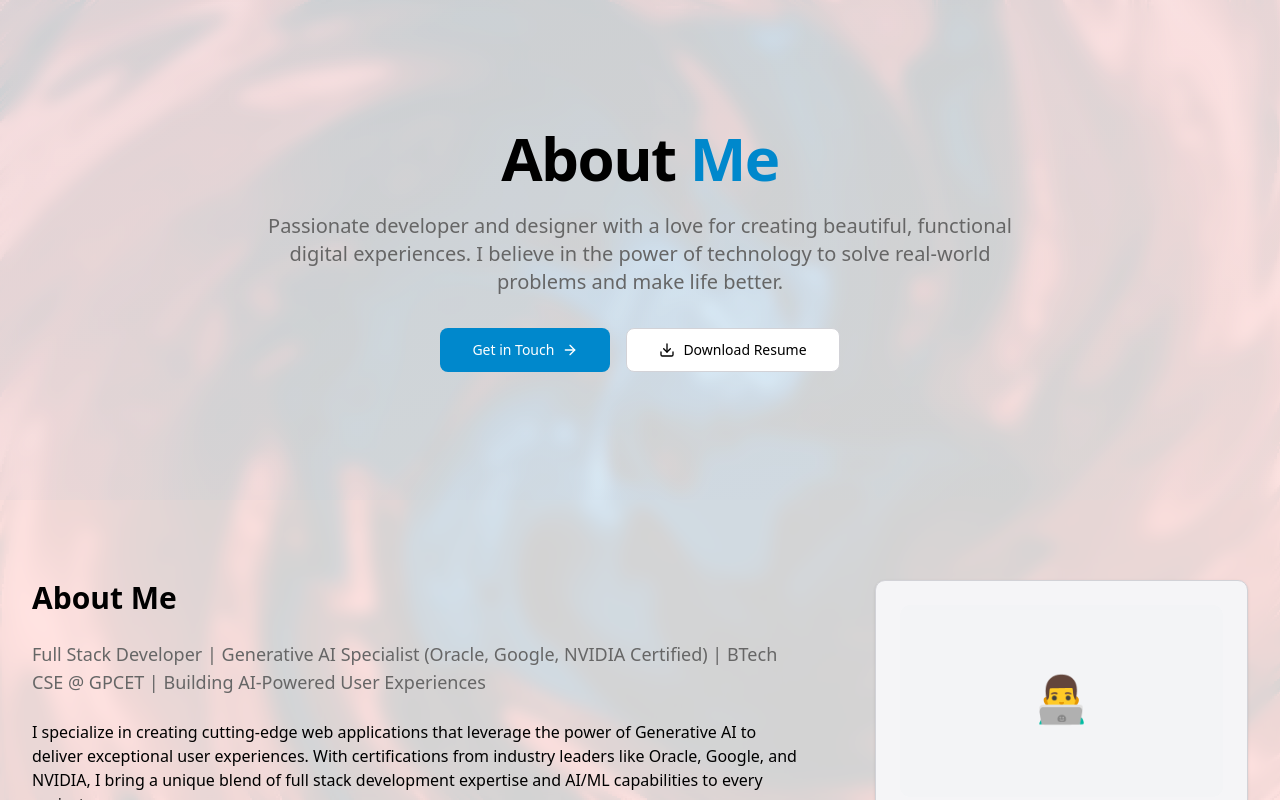
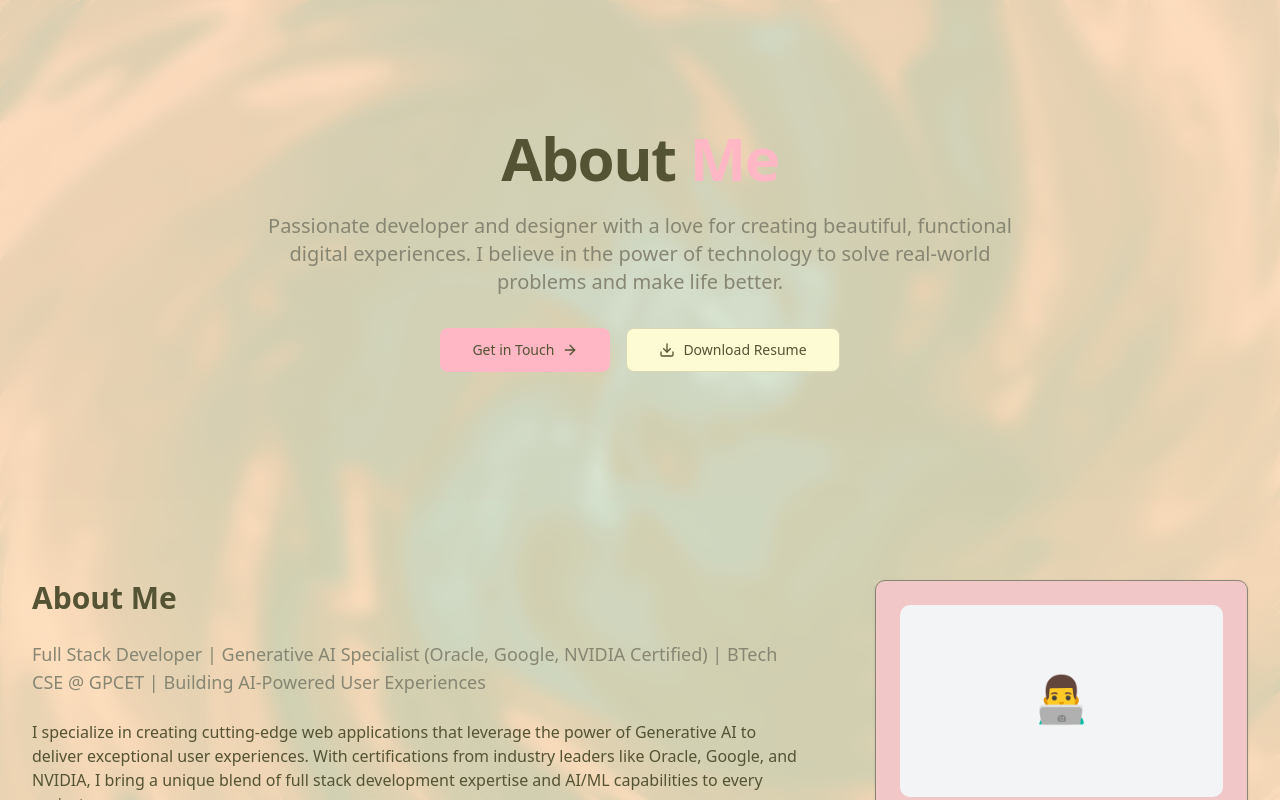
Before and after one commit to SaiDheeraj-19/Portfolio-, a Next.js app: page /about in a window 1280 px wide. Shown: the top 800 px of the page. Built offline with nearby package versions, Linux system fonts and the light colour scheme.

Commit message:
Apply Pastel/Retro theme: Cream, Beige, Pink

```diff
--- a/src/app/globals.css
+++ b/src/app/globals.css
@@ -49,119 +49,122 @@
 :root {
   --radius: 0.625rem;
 
-  /* Apple-Style Minimalist Light Theme */
+  /* Page Background -> #FDFBD4 */
+  --background: #FDFBD4;
 
-  /* Background: White/Off-White (#eeeeee used for sections, pure white for main) */
-  --background: #ffffff;
+  /* Primary Text (Headings) -> #545333 */
+  --foreground: #545333;
 
-  /* Foreground: Black (#000000) */
-  --foreground: #000000;
+  /* Card Background -> #F2C7C7 */
+  --card: #F2C7C7;
+  --card-foreground: #545333;
 
-  /* Card: Light Gray (#f5f5f7 - Apple's background gray, close to #eeeeee) */
-  --card: #f5f5f7;
-  --card-foreground: #000000;
+  /* Popover */
+  --popover: #F2C7C7;
+  --popover-foreground: #545333;
 
-  /* Popover: White with shadow */
-  --popover: #ffffff;
-  --popover-foreground: #000000;
+  /* Accent (Buttons/Links) -> #FFB7C5 */
+  --primary: #FFB7C5;
+  --primary-foreground: #545333;
 
-  /* Primary: Apple Blue (#0066cc - Standard link blue, close to #0088cc) */
-  /* Using user's specific #0088cc */
-  --primary: #0088cc;
-  --primary-foreground: #ffffff;
+  /* Section Background -> #D9D7B6 */
+  --secondary: #D9D7B6;
+  --secondary-foreground: #545333;
 
-  /* Secondary: Neutral Gray (#eeeeee) */
-  --secondary: #eeeeee;
-  --secondary-foreground: #000000;
+  /* Muted / Section Background */
+  --muted: #D9D7B6;
+  --muted-foreground: #878672;
+  /* Secondary Text */
 
-  /* Muted: #f5f5f7 */
-  --muted: #f5f5f7;
-  --muted-foreground: #666666;
-  /* Subtext */
+  /* Accent -> #FFB7C5 */
+  --accent: #FFB7C5;
+  --accent-foreground: #545333;
 
-  /* Accent: #0088cc (Blue for interactions) */
-  --accent: #f5f5f7;
-  /* Hover state usually */
-  --accent-foreground: #0088cc;
-
-  /* Destructive: #ff3b30 (Apple Red) */
-  --destructive: #ff3b30;
+  /* Success/Highlight -> #D5F3D8 (Using as destructive/success proxy or custom) */
+  /* Mapping destructive to a standard red for safety, highlighting accessible areas */
+  --destructive: #ef4444;
   --destructive-foreground: #ffffff;
 
-  /* Border: #d2d2d7 (Apple Border) or #979797 (User provided) */
-  --border: #d2d2d7;
-  --input: #d2d2d7;
-  --ring: #0088cc;
+  /* Border -> #878672 (Secondary Text) */
+  --border: #878672;
+  --input: #D9D7B6;
+  --ring: #FFB7C5;
 
-  /* Charts */
-  --chart-1: #0088cc;
-  /* Blue */
-  --chart-2: #666666;
-  /* Dark Gray */
-  --chart-3: #979797;
-  /* Gray */
-  --chart-4: #000000;
-  /* Black */
-  --chart-5: #eeeeee;
-  /* Light Gray */
+  /* Pure White (Utility) */
+  /* Used in specific classes if needed, or sidebar default */
+
+  /* Charts - Mapped to palette */
+  --chart-1: #FFB7C5;
+  /* Pink */
+  --chart-2: #D5F3D8;
+  /* Light Green */
+  --chart-3: #D9D7B6;
+  /* Beige */
+  --chart-4: #545333;
+  /* Olive */
+  --chart-5: #878672;
+  /* Grey Olive */
 
   /* Sidebar */
-  --sidebar: #f5f5f7;
-  --sidebar-foreground: #000000;
-  --sidebar-primary: #0088cc;
-  --sidebar-primary-foreground: #ffffff;
-  --sidebar-accent: #e5e5ea;
-  --sidebar-accent-foreground: #000000;
-  --sidebar-border: #d2d2d7;
-  --sidebar-ring: #0088cc;
+  --sidebar: #FDFBD4;
+  --sidebar-foreground: #545333;
+  --sidebar-primary: #FFB7C5;
+  --sidebar-primary-foreground: #545333;
+  --sidebar-accent: #D9D7B6;
+  --sidebar-accent-foreground: #545333;
+  --sidebar-border: #878672;
+  --sidebar-ring: #FFB7C5;
 }
 
 .dark {
-  /* Apple Dark Mode */
-  --background: #000000;
-  --foreground: #ffffff;
+  /* No specific dark mode requested, user provided specific palette.
+     Will map dark variables to similar tones but maybe inverted or just same
+     to maintain the user's specific aesthetic if they toggle.
+     Usually "retro" themes don't have a standard dark mode.
+     I'll map them to a darker version of these colors for safety. */
 
-  --card: #1c1c1e;
-  /* Apple Dark Gray Card */
-  --card-foreground: #ffffff;
+  --background: #1a1a10;
+  --foreground: #FDFBD4;
 
-  --popover: #1c1c1e;
-  --popover-foreground: #ffffff;
+  --card: #2c2c1e;
+  --card-foreground: #FDFBD4;
 
-  --primary: #0a84ff;
-  /* Apple Dark Mode Blue */
-  --primary-foreground: #ffffff;
+  --popover: #2c2c1e;
+  --popover-foreground: #FDFBD4;
 
-  --secondary: #2c2c2e;
-  --secondary-foreground: #ffffff;
+  --primary: #FFB7C5;
+  --primary-foreground: #545333;
 
-  --muted: #1c1c1e;
-  --muted-foreground: #98989d;
+  --secondary: #3a3a2a;
+  --secondary-foreground: #FDFBD4;
 
-  --accent: #2c2c2e;
-  --accent-foreground: #ffffff;
+  --muted: #3a3a2a;
+  --muted-foreground: #D9D7B6;
 
-  --destructive: #ff453a;
+  --accent: #3a3a2a;
+  --accent-foreground: #FDFBD4;
+
+  --destructive: #7f1d1d;
   --destructive-foreground: #ffffff;
 
-  --border: #38383a;
-  --input: #38383a;
-  --ring: #0a84ff;
+  --border: #3a3a2a;
+  --input: #3a3a2a;
+  --ring: #FFB7C5;
 
-  --chart-1: #0a84ff;
-  --chart-2: #98989d;
-  --chart-3: #636366;
-  --chart-4: #ffffff;
-  --chart-5: #1c1c1e;
+  --chart-1: #FFB7C5;
+  --chart-2: #D5F3D8;
+  --chart-3: #D9D7B6;
+  --chart-4: #545333;
+  --chart-5: #878672;
 
-  --sidebar: #000000;
-  --sidebar-foreground: #ffffff;
-  --sidebar-primary: #0a84ff;
-  --sidebar-primary-foreground: #ffffff;
-  --sidebar-accent: #1c1c1e;
-  --sidebar-accent-foreground: #ffffff;
-  --sidebar-border: #38383a;
-  --sidebar-ring: #0a84ff;
+  --sidebar: #1a1a10;
+  --sidebar-foreground: #FDFBD4;
+  --sidebar-primary: #FFB7C5;
+  --sidebar-primary-foreground: #545333;
+  --sidebar-accent: #3a3a2a;
+  --sidebar-accent-foreground: #FDFBD4;
+  --sidebar-border: #3a3a2a;
+  --sidebar-ring: #FFB7C5;
 }
 
 @layer base {
--- a/src/components/home-tools-section.tsx
+++ b/src/components/home-tools-section.tsx
@@ -14,7 +14,7 @@ export default function HomeToolsSection() {
     const selectedTools = tools.filter(t => DISPLAY_TOOLS.includes(t.name))
 
     return (
-        <section className="py-24 pb-32 md:pb-24 border-t border-border relative overflow-hidden">
+        <section className="py-24 pb-32 md:pb-24 bg-secondary border-t border-border relative overflow-hidden">
             <div className="max-w-6xl mx-auto px-6 relative z-10">
                 <div className="text-center mb-12 md:mb-16">
                     <span className="text-[10px] md:text-sm font-bold tracking-[0.3em] uppercase text-muted-foreground mb-2 block">Powered By</span>
--- a/src/components/layout/footer.tsx
+++ b/src/components/layout/footer.tsx
@@ -6,7 +6,7 @@ import { Linkedin, Instagram, Github, Music2 } from "lucide-react"
 
 export default function Footer() {
     return (
-        <footer className="bg-black text-white pt-20 pb-0 overflow-hidden relative select-none">
+        <footer className="bg-secondary text-foreground pt-20 pb-0 overflow-hidden relative select-none">
             <div className="container mx-auto px-6 md:px-12 relative z-10">
                 <div className="flex flex-col md:flex-row justify-between items-start md:items-end gap-10 mb-20">
 
@@ -17,7 +17,7 @@ export default function Footer() {
                             <Link
                                 href="https://github.com/SaiDheeraj-19"
                                 target="_blank"
-                                className="bg-[#1c1c1e] p-4 rounded-xl hover:bg-white hover:text-black transition-all duration-300"
+                                className="bg-card p-4 rounded-xl hover:bg-primary hover:text-primary-foreground transition-all duration-300"
                             >
                                 <Github className="w-6 h-6" />
                             </Link>
@@ -25,7 +25,7 @@ export default function Footer() {
                             <Link
                                 href="https://www.linkedin.com/in/sai-dheeraj-a1145830b/"
                                 target="_blank"
-                                className="bg-[#1c1c1e] p-4 rounded-xl hover:bg-white hover:text-black transition-all duration-300"
+                                className="bg-card p-4 rounded-xl hover:bg-primary hover:text-primary-foreground transition-all duration-300"
                             >
                                 <Linkedin className="w-6 h-6" />
                             </Link>
@@ -33,7 +33,7 @@ export default function Footer() {
                             <Link
                                 href="https://www.instagram.com/your.saidheeraj/"
                                 target="_blank"
-                                className="bg-[#1c1c1e] p-4 rounded-xl hover:bg-white hover:text-black transition-all duration-300"
+                                className="bg-card p-4 rounded-xl hover:bg-primary hover:text-primary-foreground transition-all duration-300"
                             >
                                 <Instagram className="w-6 h-6" />
                             </Link>
--- a/src/components/tools-bento-grid.tsx
+++ b/src/components/tools-bento-grid.tsx
@@ -27,7 +27,7 @@ export default function ToolsBentoGrid() {
     const [selectedTool, setSelectedTool] = useState<typeof tools[0] | null>(null)
 
     return (
-        <section id="tech-grid" className="py-12 md:py-20 px-4 sm:px-6 md:px-20 border-t border-border">
+        <section id="tech-grid" className="bg-secondary py-12 md:py-20 px-4 sm:px-6 md:px-20 border-t border-border">
             <div className="max-w-7xl mx-auto">
 
 
```
